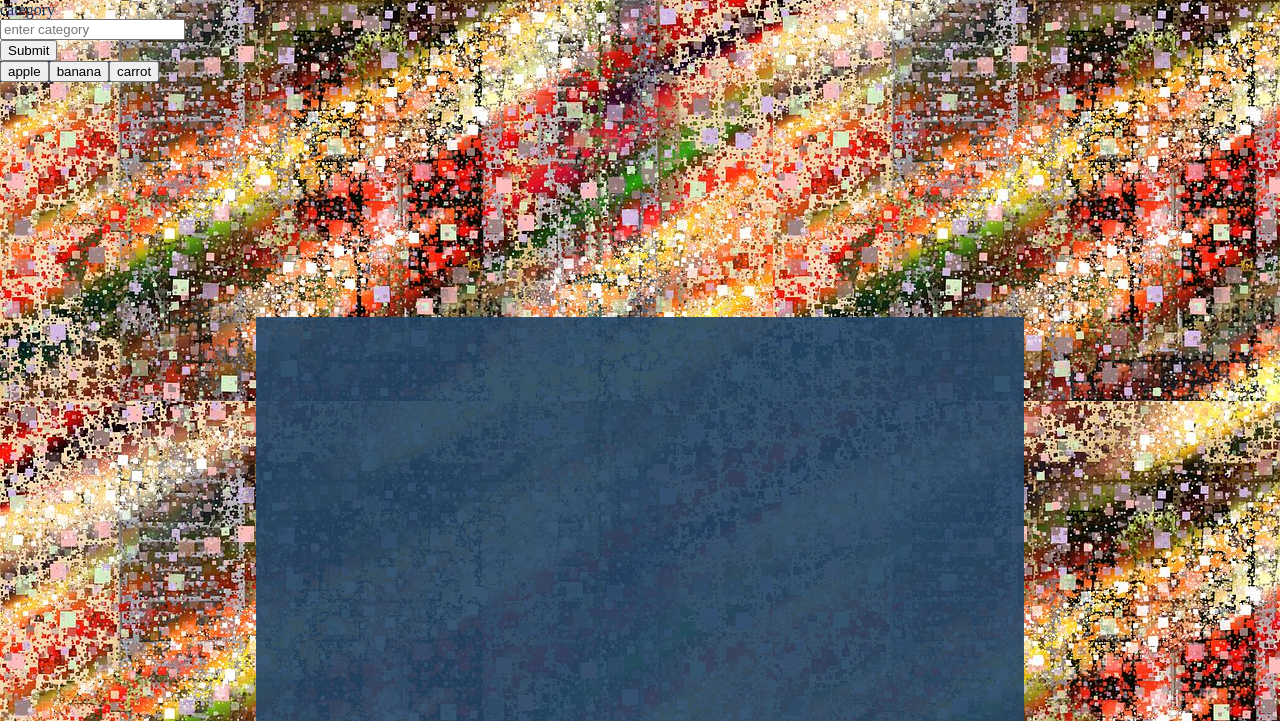
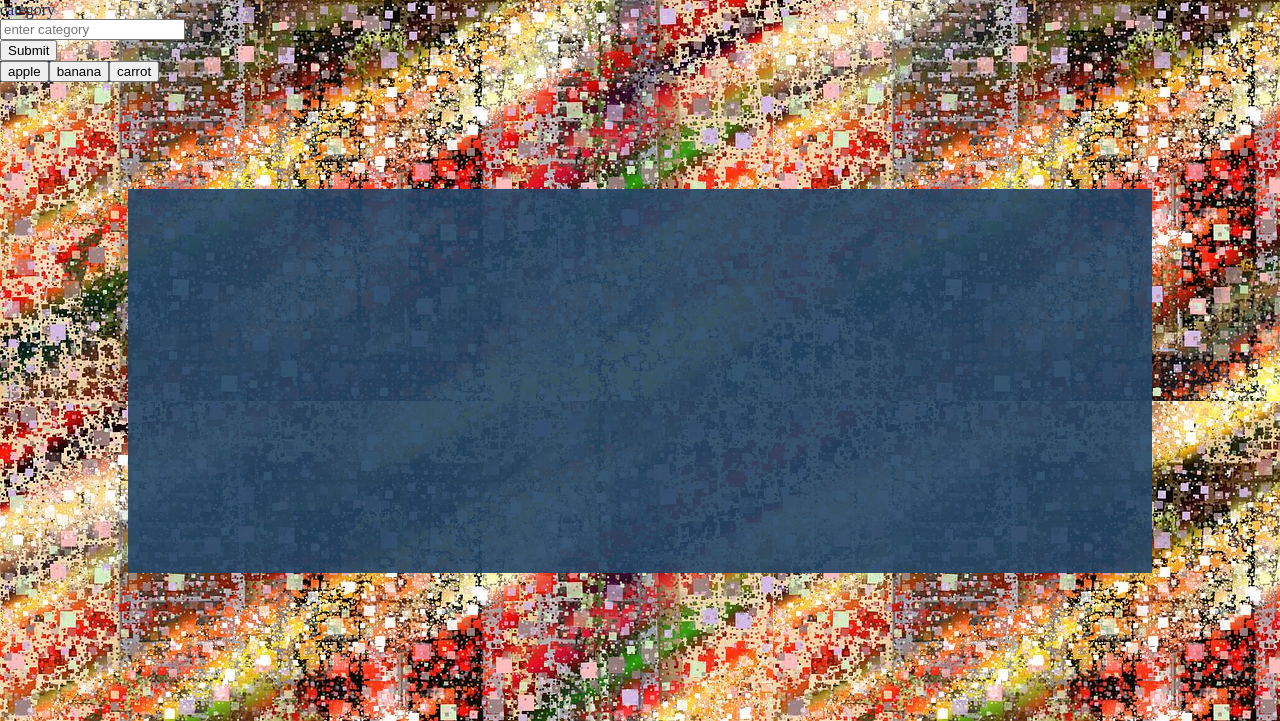
Before and after one commit to clickomat/giphy, a plain HTML site: page index.html in a window 1280 px wide. Both pictures are taken after a click on the button "apple". Shown: the part 79-800 px from the top of the page. Drawn offline with nearby package versions, Linux system fonts and the light colour scheme; no server answers.

Commit message:
working betta now

```diff
--- a/assets/script.js
+++ b/assets/script.js
@@ -38,6 +38,8 @@ $(document).ready(function() {
 
     $("#input").focus();
     console.log(category);
+
+    loadGif();
   });
 
   //call functions
--- a/assets/style.css
+++ b/assets/style.css
@@ -27,11 +27,12 @@ body {
 .gifs{
   background-color: var(--dark5);
   float: left;
+  max-height: 100px
 }
 .adds{
   align-content: center;
-  padding: 25%;
-  margin: 20%;
+  padding: 15%;
+  margin: 10%;
   background-color: var(--dark4);
   opacity:0.9;
 }
```
